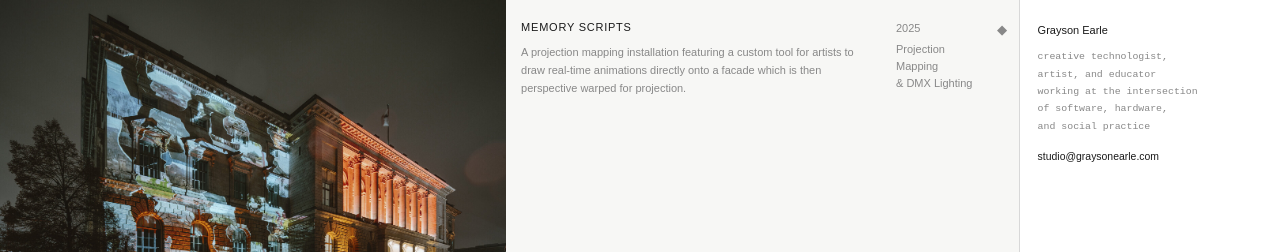
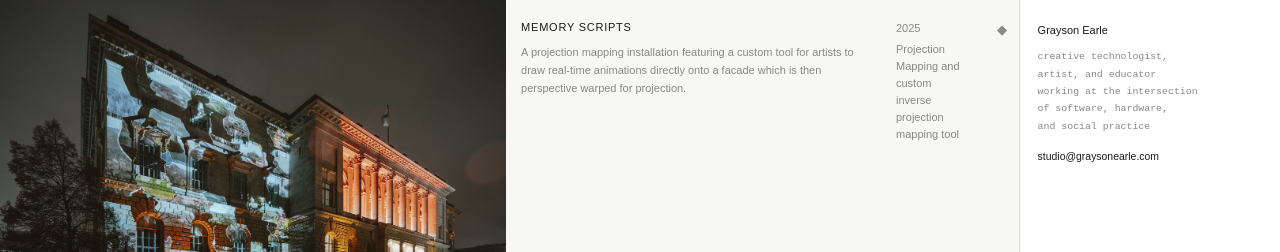
Before and after one commit to prismspecs/hire, a Jekyll site: the page built from index.html, in a window 1280 px wide and 900 px high. Shown: the top 252 px of the window. Built offline with Jekyll 4.4.1, drawn with Linux system fonts in a browser that asks for light colours.

Commit message:
update medium and meta to custom inverse projection mapping tool

```diff
--- a/_projects/project-memory-scripts.md
+++ b/_projects/project-memory-scripts.md
@@ -4,15 +4,15 @@
 order: 1
 year: "2025"
 short_desc: "A projection mapping installation featuring a custom tool for artists to draw real-time animations directly onto a facade which is then perspective warped for projection."
-medium: "Projection Mapping<br>& DMX Lighting"
+medium: "Projection Mapping and custom<br>inverse projection mapping tool"
 icon: "◆"
 thumb: assets/images/memory-scripts/wideshot-projection.jpg
 hero_image: assets/images/memory-scripts/wideshot-projection.jpg
 hero_alt: "Memory Scripts projection on the Abgeordnetenhaus Berlin facade."
 meta:
-  - "Medium: Projection Mapping & DMX Lighting"
+  - "Medium: Projection Mapping and custom inverse projection mapping tool"
   - "Technical: 3D-to-2D View Distortion Mapping"
-  - "Role: Projection Designer, Technical Consultant, & DMX Lighting Designer"
+  - "Role: Projection Designer & Technical Consultant"
   - "Context: 25th Anniversary of the Windhoek-Berlin City Partnership"
   - "Artist: Vitjitua Ndjiharine"
   - "Technical Coordination: Thomas (PAM), Erik"
```
